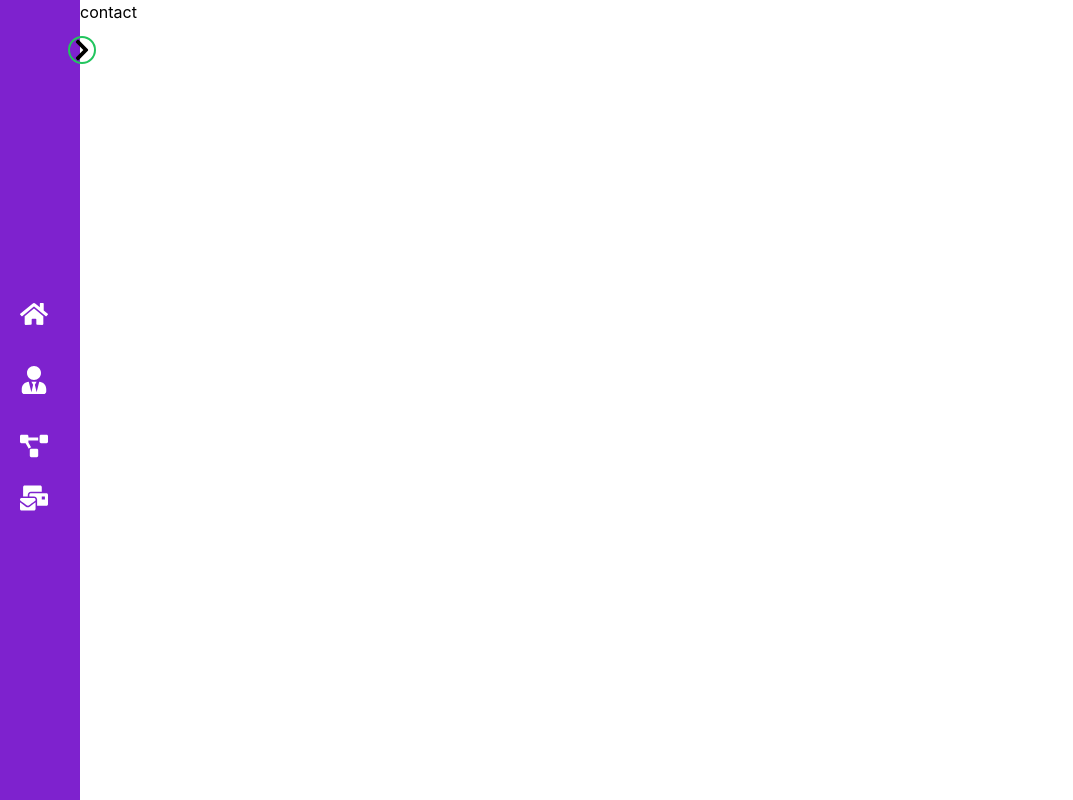
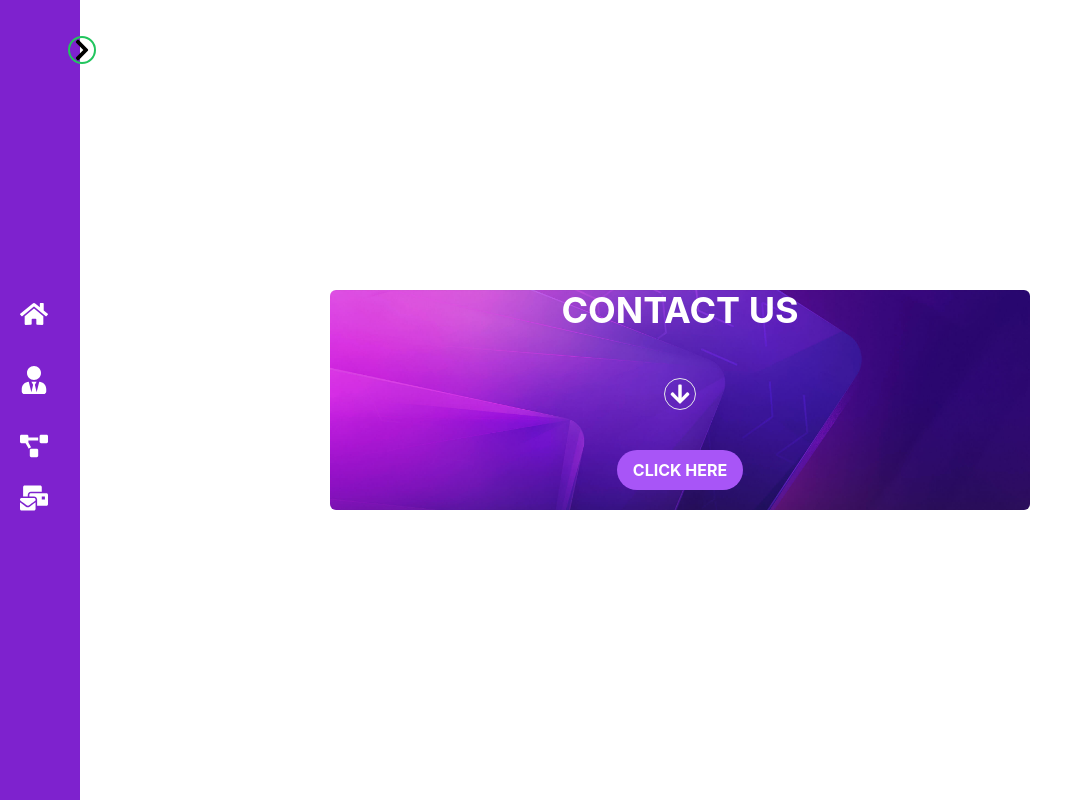
Before and after one commit to MohammadSazzatulislam/sazzatul-portfolio, a React (Create React App) app: page /contact in a window 1280 px wide. Shown: the whole page, without its empty margins (0-1073 px from the left). Built offline with nearby package versions, Linux system fonts and the light colour scheme.

Commit message:
add contact section

```diff
--- a/src/component/Contact/Contact.js
+++ b/src/component/Contact/Contact.js
@@ -1,11 +1,39 @@
-import React from 'react';
+import React from "react";
+import image from '../../image/form.jpg'
+import { FaArrowDown } from "react-icons/fa";
+
 
 const Contact = () => {
-    return (
-        <div>
-            <h1>contact</h1>
+  return (
+    <div className="flex justify-center w-full h-screen items-center p-5 ">
+      <div
+        style={{
+          backgroundImage: `url(${image})`,
+          backgroundRepeat: "no-repeat",
+          backgroundSize: "cover",
+        }}
+        class="w-full lg:w-[700px] md:w-[500px] rounded-md  "
+      >
+        <h1 className="text-4xl pb-2 text-center uppercase font-bold text-white">
+          Contact Us
+        </h1>
+        <div className="flex flex-col py-10 justify-center items-center ">
+          <FaArrowDown className="w-8 h-8 border rounded-full p-1 text-white"></FaArrowDown>
         </div>
-    );
+        <div class="flex items-center justify-center pb-5">
+          <a href="https://form.jotform.com/223442580416452">
+            <button
+              class="bg-purple-500 hover:bg-purple-700 text-white font-bold py-2 uppercase
+                 px-4 rounded-full focus:outline-none focus:shadow-outline"
+              type="button"
+            >
+              click Here
+            </button>
+          </a>
+        </div>
+      </div>
+    </div>
+  );
 };
 
 export default Contact;
```
Also changed, not shown: src/image/form.jpg (added).
